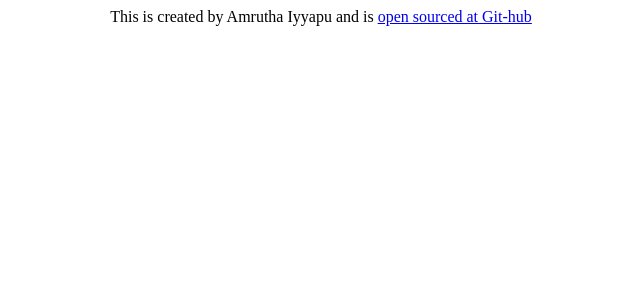
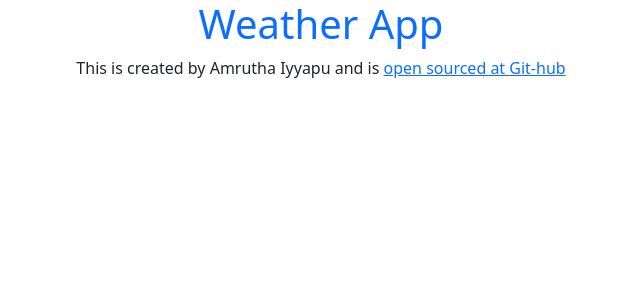
Before and after one commit to AmruthaIyyapu/react-weather-app, a React (Create React App) app: page / in a window 1280 px wide. Shown: the top 300 px of the page, without its empty margins (319-959 px from the left). Built offline with nearby package versions, Linux system fonts and the light colour scheme.

Commit message:
Added bootstrap

```diff
--- a/package.json
+++ b/package.json
@@ -6,6 +6,7 @@
     "@testing-library/jest-dom": "^5.16.5",
     "@testing-library/react": "^13.4.0",
     "@testing-library/user-event": "^13.5.0",
+    "bootstrap": "^5.2.3",
     "react": "^18.2.0",
     "react-dom": "^18.2.0",
     "react-scripts": "5.0.1",
--- a/src/App.js
+++ b/src/App.js
@@ -1,9 +1,13 @@
 import "./App.css";
+import "bootstrap/dist/css/bootstrap.min.css";
 
-function App() {
+export default function App() {
   return (
     <div className="App">
-      <header className="App-header"></header>
+      <div className="container">
+        <header className="App-header">
+          <h1 className="text-primary">Weather App</h1>
+        </header>
         <footer>
           This is created by Amrutha Iyyapu and is{" "}
           <a
@@ -15,7 +19,6 @@ function App() {
           </a>
         </footer>
       </div>
+    </div>
   );
 }
-
-export default App;
```
Also changed, not shown: 1 other file (tests, documents, lock files or other folders). Lines whose indentation alone changed are shown as unchanged.
